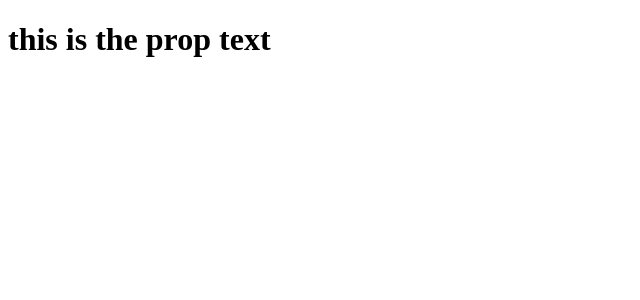
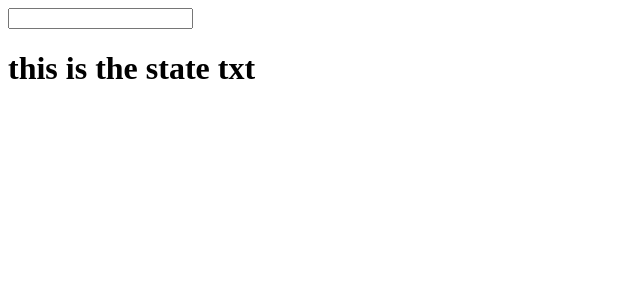
Before and after one commit to kamalogudah/react_app, a React (Create React App) app: page / in a window 1280 px wide. Shown: the top 300 px of the page, without its empty margins (0-640 px from the left). Built offline with nearby package versions, Linux system fonts and the light colour scheme.

Commit message:
Manage react component state with setState

```diff
--- a/src/App.js
+++ b/src/App.js
@@ -2,15 +2,26 @@ import React from 'react';
 import PropTypes from 'prop-types';
 
 class App extends React.Component {
+  constructor(){
+    super();
+    this.state = {
+      text: 'this is the state txt'
+    }
+  }
+  update(e){
+    this.setState({text: e.target.value})
+  }
+
   render() {
-        let txt = this.props.txt
-        return <h1>{ txt} </h1>
-              }
-}
-App.propTypes = {
-  txt: PropTypes.string,
-  cat: PropTypes.number.isRequired
+    return (
+      <div>
+      <input type="text" onChange={this.update.bind(this)} />
+       <h1> {this.state.text} </h1>
+      </div>
+    )
+  }
 }
 
 
+
 export default App;
--- a/src/index.js
+++ b/src/index.js
@@ -3,4 +3,4 @@ import ReactDOM from 'react-dom';
 import App from './App';
 
 
-ReactDOM.render(<App cat ={5} txt="this is the prop text" />, document.getElementById('root'));
+ReactDOM.render(<App/>, document.getElementById('root'));
```
